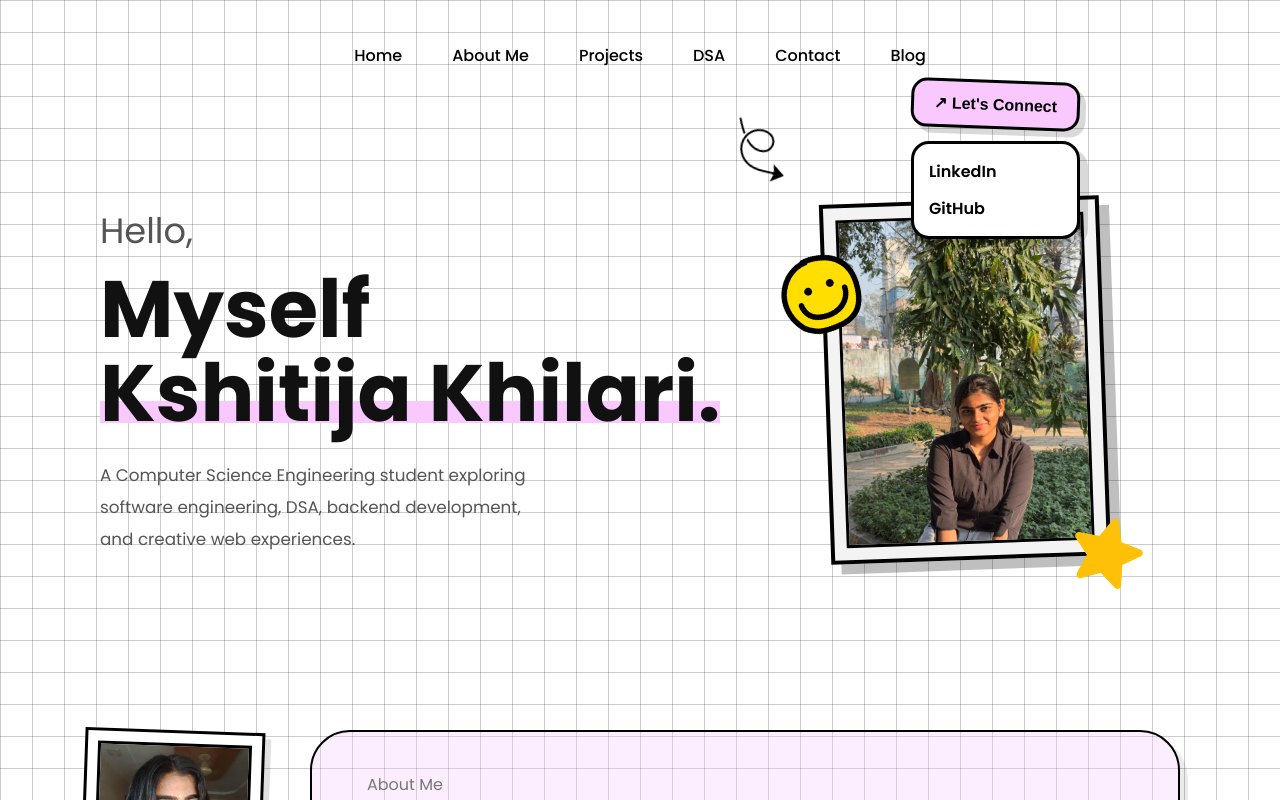
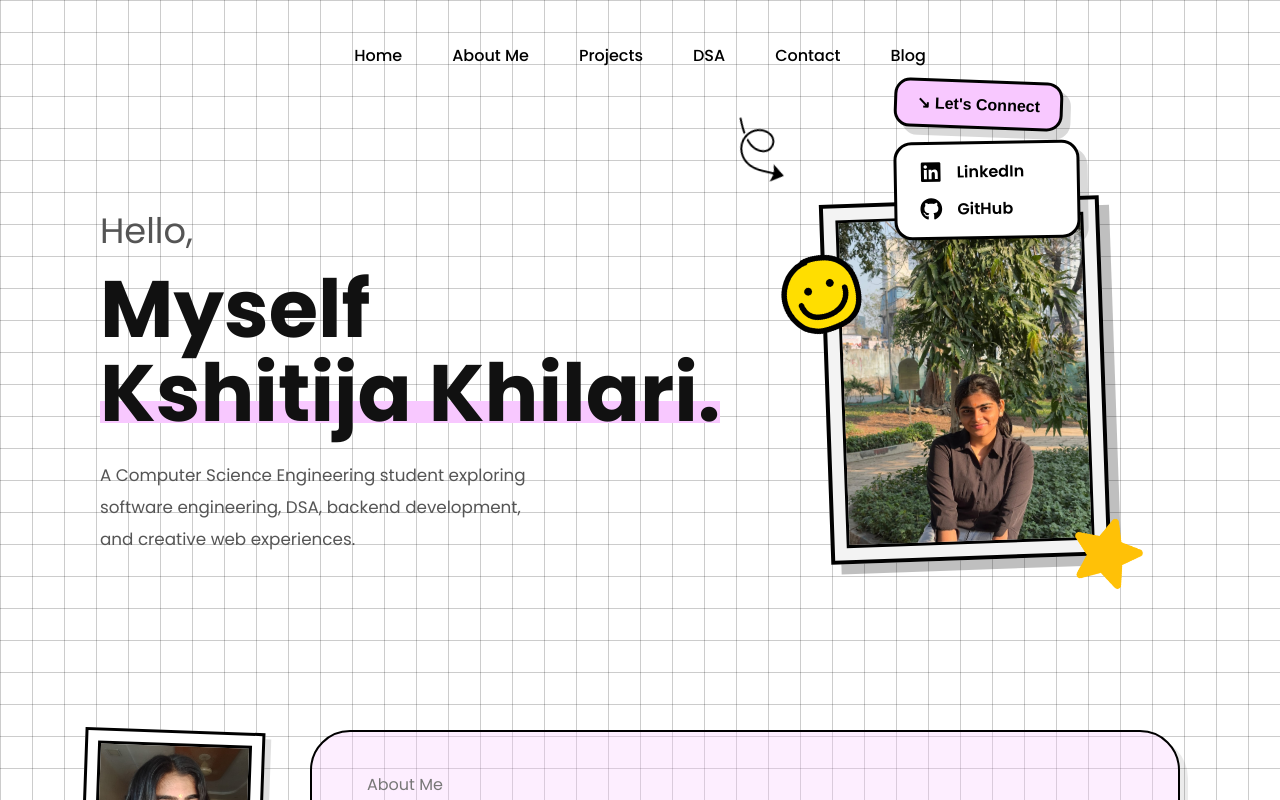
Before and after one commit to KshitijaKhilari/portfolio-website, a React (Vite) app: page / in a window 1280 px wide. Both pictures are taken after a click on the button "↗ Let's Connect". Shown: the top 800 px of the page. Built offline with nearby package versions, Linux system fonts and the light colour scheme.

Commit message:
Improved 'Lets Connect' Button

```diff
--- a/package.json
+++ b/package.json
@@ -12,6 +12,7 @@
   "dependencies": {
     "react": "^19.2.6",
     "react-dom": "^19.2.6",
+    "react-icons": "^5.6.0",
     "react-router-dom": "^7.15.1"
   },
   "devDependencies": {
--- a/src/Styles/Home.css
+++ b/src/Styles/Home.css
@@ -215,7 +215,13 @@
 
   font-weight: 600;
 
-  transition: 0.3s ease;
+  display: flex;
+
+  align-items: center;
+
+  gap: 10px;
+
+  transition: all 0.25s ease;
 }
 
 .connect-popup a:hover {
@@ -235,3 +241,117 @@
     transform: translateY(0);
   }
 }
+.connect-container {
+  position: absolute;
+
+  top: -120px;
+  right: 50px;
+
+  z-index: 1000;
+}
+
+.connect-popup svg {
+  font-size: 1.4rem;
+
+  width: 28px;
+
+  flex-shrink: 0;
+}
+
+.connect-button {
+  background-color: #f8c8ff;
+
+  border: 3px solid black;
+
+  border-radius: 16px;
+
+  padding: 12px 20px;
+
+  font-size: 1rem;
+
+  font-weight: 600;
+
+  cursor: pointer;
+
+  box-shadow: 8px 8px 0 rgba(0, 0, 0, 0.15);
+
+  transition: all 0.3s ease;
+
+  transform: rotate(2deg);
+}
+
+.connect-button:hover {
+  transform: rotate(2deg) translateY(-4px);
+}
+
+.connect-popup {
+  margin-top: 12px;
+
+  background-color: white;
+
+  border: 3px solid black;
+
+  border-radius: 18px;
+
+  padding: 15px 20px;
+
+  display: flex;
+
+  flex-direction: column;
+
+  align-items: flex-start;
+
+  gap: 12px;
+
+  box-shadow: 8px 8px 0 rgba(0, 0, 0, 0.15);
+
+  transform: rotate(-1deg);
+
+  animation: popupOpen 0.25s ease;
+}
+
+.connect-popup a {
+  text-decoration: none;
+
+  color: black;
+
+  font-weight: 600;
+
+  display: flex;
+
+  align-items: center;
+
+  gap: 12px;
+
+  width: 140px;
+
+  transition: all 0.25s ease;
+}
+
+.connect-popup a:hover {
+  transform: translateX(5px);
+
+  color: #444;
+}
+
+@keyframes popupOpen {
+
+  from {
+    opacity: 0;
+
+    transform:
+      translateY(-10px)
+      scale(0.95)
+      rotate(-1deg);
+  }
+
+  to {
+    opacity: 1;
+
+    transform:
+      translateY(0)
+      scale(1)
+      rotate(-1deg);
+  }
+
+}
--- a/src/pages/Home.jsx
+++ b/src/pages/Home.jsx
@@ -1,4 +1,6 @@
-import { useState } from "react"
+import { FaLinkedin, FaGithub } from "react-icons/fa"
+import { useState, useRef, useEffect } from "react"
+
 import "../styles/Home.css"
 
 import heroImage from "../assets/kshitija.jpeg"
@@ -8,8 +10,42 @@ import star from "../assets/star.png"
 import smiley from "../assets/smiley.png"
 
 function Home() {
+
   const [showConnect, setShowConnect] = useState(false)
+
+  const popupRef = useRef(null)
+
+  useEffect(() => {
+
+    function handleClickOutside(event) {
+
+      if (
+        popupRef.current &&
+        !popupRef.current.contains(event.target)
+      ) {
+        setShowConnect(false)
+      }
+
+    }
+
+    document.addEventListener(
+      "mousedown",
+      handleClickOutside
+    )
+
+    return () => {
+
+      document.removeEventListener(
+        "mousedown",
+        handleClickOutside
+      )
+
+    }
+
+  }, [])
+
   return (
+
     <section id="home" className="hero-section">
 
       <div className="hero-left">
@@ -36,16 +72,25 @@ function Home() {
       </div>
 
       <div className="hero-right">
-        <div className="connect-container">
+
+        <div
+          className="connect-container"
+          ref={popupRef}
+        >
 
           <button
             className="connect-button"
-    onClick={() => setShowConnect(!showConnect)}
+            onClick={() =>
+              setShowConnect(!showConnect)
+            }
           >
-    ↗ Let's Connect
+             {showConnect
+                ? "↘ Let's Connect"
+                : "↗ Let's Connect"}
           </button>
 
           {showConnect && (
+
             <div className="connect-popup">
 
               <a
@@ -53,6 +98,7 @@ function Home() {
   target="_blank"
   rel="noreferrer"
 >
+  <FaLinkedin />
   LinkedIn
 </a>
 
@@ -61,9 +107,12 @@ function Home() {
   target="_blank"
   rel="noreferrer"
 >
+  <FaGithub />
   GitHub
 </a>
+
             </div>
+
           )}
 
         </div>
@@ -99,6 +148,7 @@ function Home() {
       </div>
 
     </section>
+
   )
 }
 
```
Also changed, not shown: 1 other file (tests, documents, lock files or other folders). Lines whose indentation alone changed are shown as unchanged.
